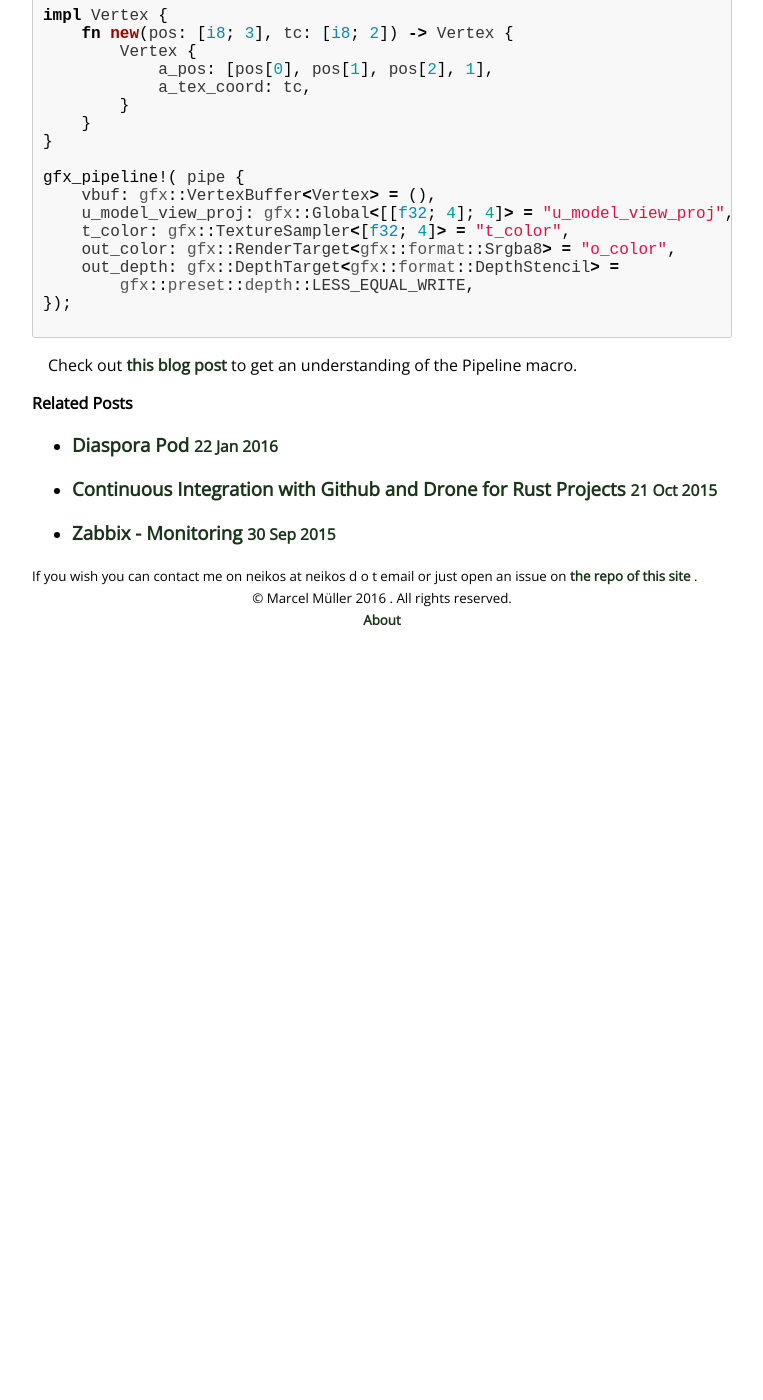
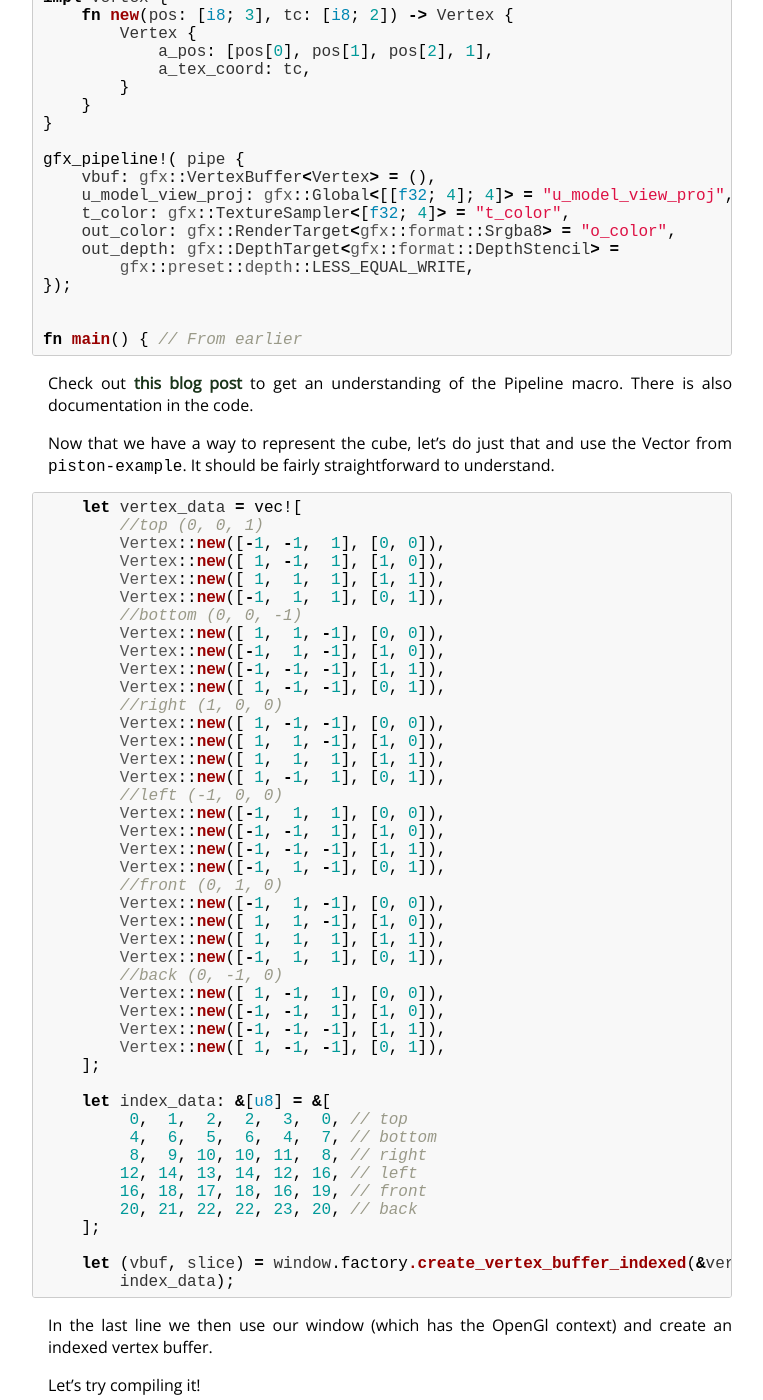
Before and after one commit to TheNeikos/TheNeikos.github.io, a Jekyll site: the page built from _posts/2016-04-19-On_our_way_to_a_Minecraft_Clone.md, in a window 1280 px wide and 1400 px high, scrolled down 2477 px. Shown: the whole window, without its empty margins (258-1021 px from the left). Built offline with Jekyll 4.4.1, drawn with Linux system fonts in a browser that asks for light colours; before the commit the page ends 3107 px from its top, so only the background shows below that; some of the changed text lies outside the part shown.

Commit message:
Add more text

````diff
--- a/_posts/2016-04-19-On_our_way_to_a_Minecraft_Clone.md
+++ b/_posts/2016-04-19-On_our_way_to_a_Minecraft_Clone.md
@@ -14,7 +14,6 @@ the rare games that were actually **fun** to play, and still are today)*
 
 We will be using Piston, more specifically I have looked for crates that might
 fit and found theses:
-
 
 - [Piston Window](https://github.com/PistonDevelopers/piston_window), I will be
   using my local branch until [this
@@ -169,7 +167,86 @@ gfx_pipeline!( pipe {
         gfx::preset::depth::LESS_EQUAL_WRITE,
 });
 
+
+fn main() { // From earlier
 ```
 
 Check out [this blog post](https://gfx-rs.github.io/2016/01/22/pso.html) to get
-an understanding of the Pipeline macro.
+an understanding of the Pipeline macro. There is also documentation in the code.
+
+
+Now that we have a way to represent the cube, let's do just that and use the
+Vector from `piston-example`. It should be fairly straightforward to understand.
+
+```rust
+    let vertex_data = vec![
+        //top (0, 0, 1)
+        Vertex::new([-1, -1,  1], [0, 0]),
+        Vertex::new([ 1, -1,  1], [1, 0]),
+        Vertex::new([ 1,  1,  1], [1, 1]),
+        Vertex::new([-1,  1,  1], [0, 1]),
+        //bottom (0, 0, -1)
+        Vertex::new([ 1,  1, -1], [0, 0]),
+        Vertex::new([-1,  1, -1], [1, 0]),
+        Vertex::new([-1, -1, -1], [1, 1]),
+        Vertex::new([ 1, -1, -1], [0, 1]),
+        //right (1, 0, 0)
+        Vertex::new([ 1, -1, -1], [0, 0]),
+        Vertex::new([ 1,  1, -1], [1, 0]),
+        Vertex::new([ 1,  1,  1], [1, 1]),
+        Vertex::new([ 1, -1,  1], [0, 1]),
+        //left (-1, 0, 0)
+        Vertex::new([-1,  1,  1], [0, 0]),
+        Vertex::new([-1, -1,  1], [1, 0]),
+        Vertex::new([-1, -1, -1], [1, 1]),
+        Vertex::new([-1,  1, -1], [0, 1]),
+        //front (0, 1, 0)
+        Vertex::new([-1,  1, -1], [0, 0]),
+        Vertex::new([ 1,  1, -1], [1, 0]),
+        Vertex::new([ 1,  1,  1], [1, 1]),
+        Vertex::new([-1,  1,  1], [0, 1]),
+        //back (0, -1, 0)
+        Vertex::new([ 1, -1,  1], [0, 0]),
+        Vertex::new([-1, -1,  1], [1, 0]),
+        Vertex::new([-1, -1, -1], [1, 1]),
+        Vertex::new([ 1, -1, -1], [0, 1]),
+    ];
+
+    let index_data: &[u8] = &[
+         0,  1,  2,  2,  3,  0, // top
+         4,  6,  5,  6,  4,  7, // bottom
+         8,  9, 10, 10, 11,  8, // right
+        12, 14, 13, 14, 12, 16, // left
+        16, 18, 17, 18, 16, 19, // front
+        20, 21, 22, 22, 23, 20, // back
+    ];
+
+    let (vbuf, slice) = window.factory.create_vertex_buffer_indexed(&vertex_data,
+        index_data);
+```
+
+In the last line we then use our window (which has the OpenGl context) and
+create an indexed vertex buffer.
+
+Let's try compiling it!
+
+Oops, looks like we forgot to add the trait for it, let's add those.
+
+```rust
+use gfx::traits::*;
+```
+
+Put that line just below our earlier `use` and it should compile with just two
+`unused variable` warnings. Let's go use them!
+
+
+## Texturing a Cube
+
+Now that we have an idea where the different points of our cube should look
+like, it's time to tell the game what they look like.
+
+I've decided to go with a simple image of stone for now.
+
+![stone.png](/public/rustcraft/stone.png)
+
+Okay, let's see what we need to draw this:
````
Also changed, not shown: other parts of _posts/2016-04-19-On_our_way_to_a_Minecraft_Clone.md (+2 -3 lines), public/rustcraft/stone.png (added).
